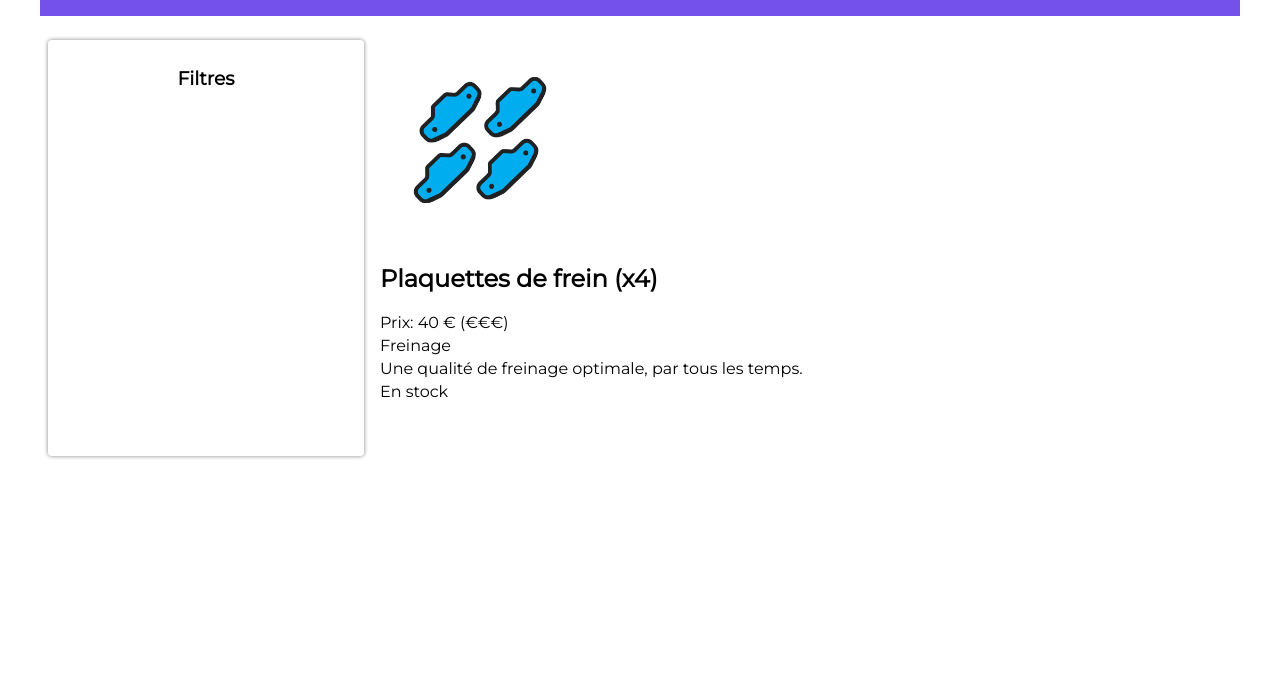
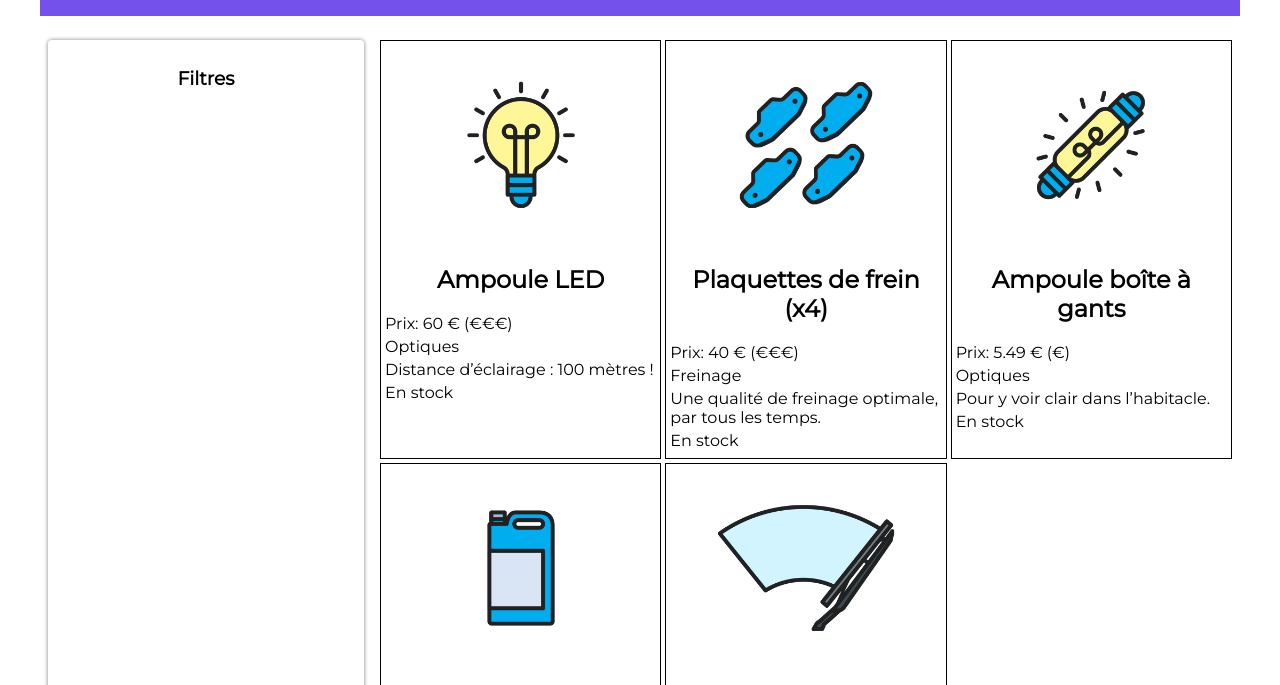
Before and after one commit to ThierryCode/Les-Bonnes-Pieces, a website: page index.html in a window 1280 px wide. Shown: the part 98-783 px from the top of the page. Drawn offline with Linux system fonts and the light colour scheme.

Commit message:
Première affichage de tout les produit avec les ficheir js et css

```diff
--- a/pieces.js
+++ b/pieces.js
@@ -2,31 +2,36 @@
 const reponse = await fetch("pieces-autos.json");
 const pieces = await reponse.json();
 
-//Création des 4 balises
-const article = pieces[1];
+for (let i = 0; i < pieces.length; i++) {
+
+    const article = pieces[i];
+    // Récupération de l'élément du DOM qui accueillera les fiches
+    const sectionFiches = document.querySelector(".fiches");
+    // Création d’une balise dédiée à une pièce automobile
+    const pieceElement = document.createElement("article");
+    // Création des balises
     const imageElement = document.createElement("img");
     imageElement.src = article.image;
-
     const nomElement = document.createElement("h2");
     nomElement.innerText = article.nom;
-
     const prixElement = document.createElement("p");
     prixElement.innerText = `Prix: ${article.prix} € (${article.prix < 35 ? "€" : "€€€"})`;
-
     const categorieElement = document.createElement("p");
-categorieElement.innerText = article.categorie ?? "Aucune catégorie";
-
+    categorieElement.innerText = article.categorie ?? "(aucune catégorie)";
     const descriptionElement = document.createElement("p");
-descriptionElement.innerText = article.description ?? "Pas de desctription pour le moment";
-
+    descriptionElement.innerText = article.description ?? "Pas de description pour le moment.";
     const stockElement = document.createElement("p");
     stockElement.innerText = article.disponibilite ? "En stock" : "Rupture de stock";
 
-//Ajout des 4 balises dans une div class .fiche parent
-const sectionFiches = document.querySelector(".fiches");
-sectionFiches.appendChild(imageElement);
-sectionFiches.appendChild(nomElement);
-sectionFiches.appendChild(prixElement);
-sectionFiches.appendChild(categorieElement);
-sectionFiches.appendChild(descriptionElement);
-sectionFiches.appendChild(stockElement);
+    // On rattache la balise article a la section Fiches
+    sectionFiches.appendChild(pieceElement);
+    // On rattache l’image à pieceElement (la balise article)
+    pieceElement.appendChild(imageElement);
+    pieceElement.appendChild(nomElement);
+    pieceElement.appendChild(prixElement);
+    pieceElement.appendChild(categorieElement);
+    //Ajout des éléments au DOM pour l'exercice
+    pieceElement.appendChild(descriptionElement);
+    pieceElement.appendChild(stockElement);
+
+ }
--- a/styles.css
+++ b/styles.css
@@ -45,11 +45,24 @@ main {
 .fiches {
 	flex: 1;
 	margin: 8px;
+	display: grid;
+	grid-template-columns: repeat(3, 1fr);
+	gap: 4px;
 }
-.fiches img {
+.fiches article {
+	border: 1px solid black;
+	padding: 4px;
+}
+.fiches article img {
+	display: block;
+	margin-left: auto;
+	margin-right: auto;
 	max-width: 200px;
 }
-.fiches p {
+.fiches article p {
 	margin-top: 4px;
 	margin-bottom: 4px;
 }
+.fiches article h2 {
+	text-align: center;
+}
```
Lines whose indentation alone changed are shown as unchanged.
